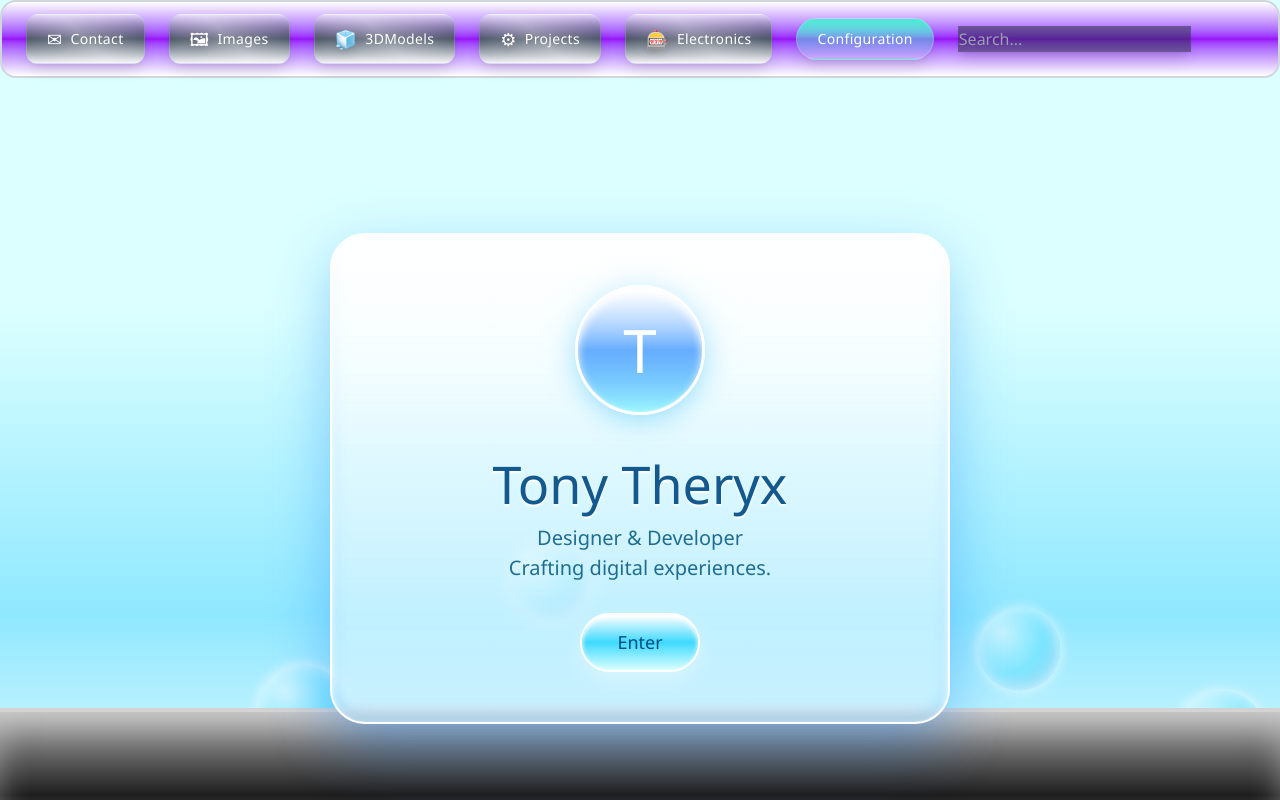
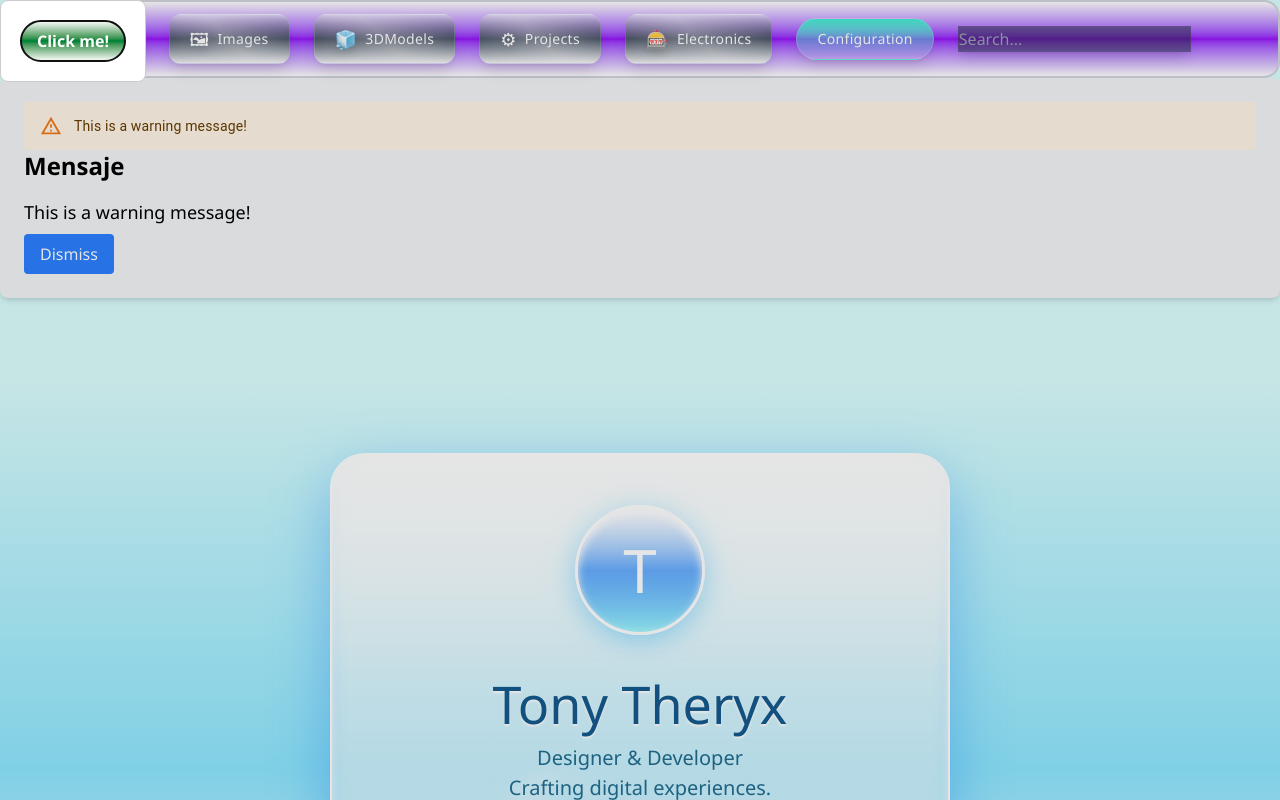
Before and after one commit to TonyTheryx/CV_JOSE_ANTONIO_VAZQUEZ_FUENTES, a React (Vite) app: page / in a window 1280 px wide. Shown: the top 800 px of the page. Built offline with nearby package versions, Linux system fonts and the light colour scheme.

Commit message:
WarngingBoxesUpdate

```diff
--- a/package.json
+++ b/package.json
@@ -10,6 +10,9 @@
     "preview": "vite preview"
   },
   "dependencies": {
+    "@emotion/react": "^11.14.0",
+    "@emotion/styled": "^11.14.1",
+    "@mui/material": "^9.1.2",
     "@tailwindcss/vite": "^4.2.0",
     "react": "^19.2.0",
     "react-dom": "^19.2.0"
--- /dev/null
+++ b/src/components/CategoríesFilter.tsx
@@ -0,0 +1,11 @@
+
+const CategoriesFilter = () => {
+    return (
+        <div className="flex flex-col gap-2">
+            <div className="flex flex-col gap-1">
+                <h3 className="text-lg font-semibold">Categories</h3>
+            </div>
+        </div>
+    );
+};
+export default CategoriesFilter;
--- /dev/null
+++ b/src/components/DecadesFilter.tsx
@@ -0,0 +1,10 @@
+const DecadesFilter = () => {
+    return (
+        <div className="flex flex-col gap-2">
+            <div className="flex flex-col gap-1">
+                <h3 className="text-lg font-semibold">Decades</h3>
+            </div>
+        </div>
+    );
+};
+export default DecadesFilter;
--- /dev/null
+++ b/src/components/ListPanel.tsx
@@ -0,0 +1,13 @@
+
+const ListPanel = () => {
+    return(
+        <div className="bg-amber-50">
+            <div className="list-panel-header">
+                <h2 className="list-panel-title">List Panel</h2>
+                <button className="list-panel-close-button">X</button>
+
+            </div>
+            </div>
+    );
+};
+    export default ListPanel;
--- /dev/null
+++ b/src/components/StandardButton.tsx
@@ -0,0 +1,30 @@
+
+  interface StandardButtonProps {
+       color: "blue" | "red" | "green" | "yellow";
+      onClick?: () => void;
+  }
+  const colors = {
+  blue: "via-blue-700 ",
+  red: "via-red-700 ",
+  green: "via-green-700 ",
+  yellow: "via-yellow-700 ",
+};
+  export default function StandardButton({
+      color,
+      onClick
+  }: StandardButtonProps) {
+    return (
+
+      <button className={`align-middle
+       bg-linear-to-b from-white to-white ${colors[color]}
+       hover:to-purple-600
+        rounded-full
+         text-white
+          font-bold
+           py-2 px-4`}
+            onClick={onClick}>
+        Click me!
+      </button>
+
+    );
+  };
--- a/src/components/cancelButton.tsx
+++ b/src/components/cancelButton.tsx
@@ -1,5 +1,7 @@
 export default function cancelButton() {
     return (
-        <button className="bg-red-500 text-white px-4 py-2 rounded hover:bg-red-600">Cancelar</button>
+        <button className="bg-linear-to-b from-white via-red-500 to-white hover:bg-red-700 text-white font-bold py-2 px-4 rounded">
+      Click me!
+    </button>
     );
 };
--- a/src/components/warningBox.tsx
+++ b/src/components/warningBox.tsx
@@ -1,24 +1,53 @@
-import AcceptButton from "./acceptButton.tsx";
-import CancelButton from "./cancelButton.tsx";
 
-export const warningBox = () => {
+import React, {useState, useEffect, useRef} from "react";
+import Alert from '@mui/material/Alert';
+import StandardButton from './StandardButton';
+interface WarningBoxProps {
+    message: string;
+}
 
-    function callAccept(props: any) {
-        // Lógica para aceptar la advertencia
-        console.log("Advertencia aceptada");
+export default function WarningBox(props: WarningBoxProps ) {
+        const [isVisible, setIsVisible] = React.useState(true);
+
+        if (!isVisible) return null;
+
+        const [isOpen, setIsOpen] = useState(true);
+         const dialogRef = useRef<HTMLDialogElement>(null);
+
+        useEffect(() => {
+            const dialog = dialogRef.current;
+            if (!dialog) return;
+
+            if (isOpen) {
+            dialog.showModal(); // Opens as an accessible modal overlay
+            } else {
+            dialog.close(); // Closes the dialog
+            }
+        }, [isOpen]);
 
 
     return (
         <div className="bg-gray-100 p-6 rounded-lg shadow-md">
+            <Alert severity="warning">{props.message}</Alert>
+             <dialog
+        ref={dialogRef}
+        onClose={() => setIsOpen(false)} // Syncs state if closed via Esc key
+        style={{ padding: "20px", borderRadius: "8px", border: "1px solid #ccc" }}
+      >
+        <StandardButton   color="green"
+        onClick={() => setIsOpen(false) } />
+
+
+      </dialog>
             <h2 className="text-2xl font-bold mb-4">Mensaje</h2>
             <p className="text-lg mb-2">
                 {props.message}
             </p>
+            <button onClick={() => setIsVisible(false)} className="bg-blue-500 text-white px-4 py-2 rounded hover:bg-blue-600">
+                Dismiss
+            </button>
 
-            {AcceptButton()}
-            {CancelButton()}
 
         </div>
     );
-        }
-};
+}
--- a/src/routes/HomeScreen.tsx
+++ b/src/routes/HomeScreen.tsx
@@ -1,5 +1,6 @@
 import FrutigerBar from "../components/FrutigerBar";
 import "../CSS/HomeScreen.css";
+import WarningBox from "../components/warningBox";
 
 const bubbles = Array.from({ length: 18 }, (_, i) => ({
   id: i,
@@ -13,6 +14,7 @@ export default function HomeScreen() {
   return (
     <div className="relative min-h-screen overflow-hidden bg-sky">
       <FrutigerBar />
+      <WarningBox message="This is a warning message!" />
 
 
       {/* Cielo */}
```
Also changed, not shown: 2 other files (tests, documents, lock files or other folders).
